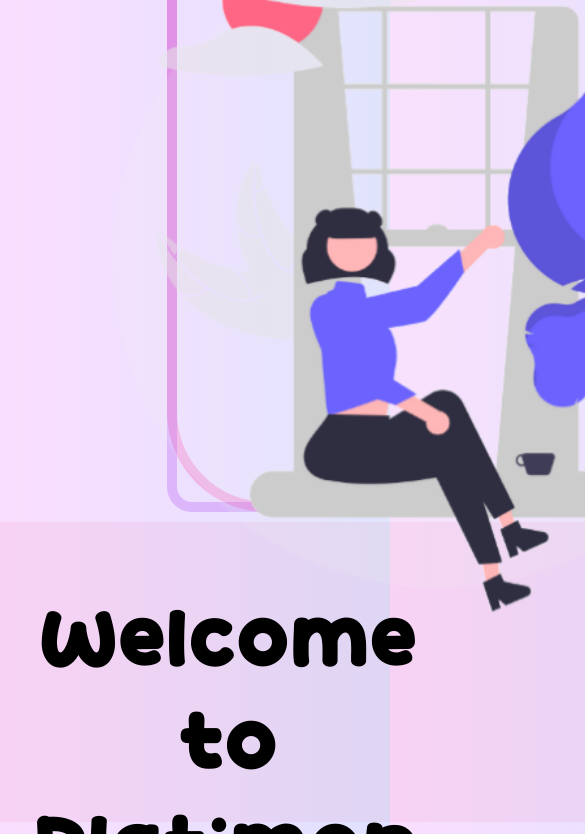
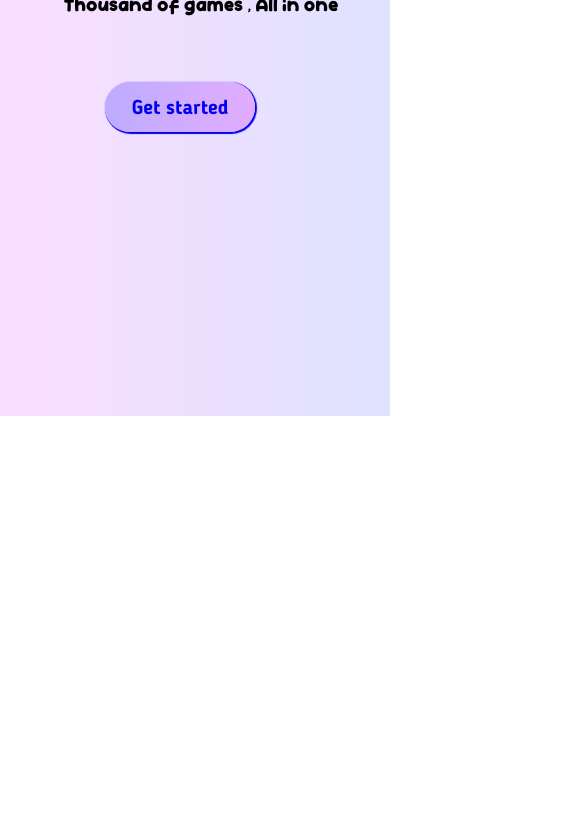
Before and after one commit to Propicchi/Platimon, a plain HTML site: page index.html in a window 390 px wide. Shown: the part 428-1262 px from the top of the page, 585 px wide, since content can reach past the window. After the commit the page ends 844 px from the top, so only its background shows below. Drawn offline with Linux system fonts and the light colour scheme.

Commit message:
Update style.css

```diff
--- a/style.css
+++ b/style.css
@@ -154,3 +154,312 @@
 		  font-family: wlc4;
 		  src: url(wlc4.ttf);
 		}
+@media screen and (max-width: 767px) {
+
+  	*{			padding: 0;margin: 0;
+
+		}
+
+
+
+		body{
+
+			background-image: linear-gradient(to right, rgba(251, 222, 255, 1),rgba(222, 226, 255, 1));
+
+
+
+			opacity: 0;
+
+			transition: opacity  3s;
+
+		}
+
+
+
+
+
+		.welcome{
+
+		  width: 250px;
+
+		  height: 250px;
+
+		  position: relative;
+
+		  top: 70px;
+
+		  left: 50px;
+
+		  background: url(welcome1.png);
+
+		  z-index: 3;
+
+		}
+
+		.wlcnotes{
+
+		  position: absolute;
+
+		  top: 310px;
+
+		  left: 12px;
+
+		  font-family: wlc2;
+
+		  text-align: center;
+
+		  font-weight: 100;
+
+		  z-index: 1;
+
+		  font-size: 15px;
+
+		}
+
+		.wlcnotes h1,p{
+
+		  font-weight: 100;
+
+
+
+		}
+
+		.wlcnotes h1{
+
+		  margin-top: 15px;
+
+		}
+
+		.wlcnotes p{
+
+		  margin-top: 10px;
+
+		}
+
+	  #getstarted {
+
+	    width: 150px;
+
+	    height: 50px;
+
+	    border-radius: 30px;
+
+	    position: absolute;
+
+	    top: 510px;
+
+	    left: 105px;
+
+	    background-image: linear-gradient(to right, rgba(189, 172, 255, 1),rgba(226, 172, 255, 1));
+
+	    box-shadow: 1px 1px 1px 1px;
+
+	    transition: all .25s ease-in-out;
+
+	  }
+
+	  #getstarted h1{
+
+	    font-size: 20px;
+
+	    position: absolute;
+
+	    top: 15.5px;
+
+	    left: 27px;
+
+	    font-family: wlc3;
+
+	  }
+
+	  #getstarted:active{
+
+	    transform: scale(.99);
+
+	    box-shadow: 0px 0px 0px 0px;
+
+
+
+	  }
+
+	  .harun1{
+
+	    width: 205px;
+
+	    height: 205px;
+
+	    border: 5px solid rgba(154, 17, 227, 1);
+
+	    border-radius: 19px 45px;
+
+	    position: absolute;
+
+	    left: 70px;
+
+	    top: 85px;
+
+	    opacity: 20%;
+
+	    z-index: 0;
+
+	    transform: rotate(0deg);
+
+	    animation: harun1 4s ease-in-out infinite;
+
+	  }
+
+	  @keyframes harun1{
+
+	    0%{
+
+	      transform: rotate(0deg);
+
+	      border-radius: 19px 45px;
+
+	    }
+
+	    50%{
+
+	      transform: rotate(360deg);
+
+	      border-radius: 19px 45px;
+
+	    }
+
+	    75%{
+
+	      transform: rotate(360deg);
+
+	      border-radius: 45px 19px;
+
+	    }
+
+	    100%{
+
+	      transform: rotate(360deg);
+
+	      border-radius: 19px 45px;
+
+	    }
+
+	  }
+
+	  .harun2{
+
+	    width: 205px;
+
+	    height: 205px;
+
+	    border: 5px solid rgba(255, 0, 135, 1);
+
+	    border-radius: 45px 19px;
+
+	    position: absolute;
+
+	    left: 70px;
+
+	    top: 85px;
+
+	    opacity: 20%;
+
+	    z-index: -1;
+
+	    transform: rotate(0deg);
+
+	    animation: harun2 4s ease-in-out infinite;
+
+	  }
+
+	  @keyframes harun2{
+
+	    0%{
+
+	      transform: rotate(0deg);
+
+	      border-radius: 45px 19px;
+
+	    }
+
+	    50%{
+
+	      transform: rotate(-360deg);
+
+	      border-radius: 45px 19px;
+
+	    }
+
+	    75%{
+
+	      transform: rotate(-360deg);
+
+	      border-radius: 19px 45px;
+
+	    }
+
+	    100%{
+
+	      transform: rotate(-360deg);
+
+	      border-radius: 45px 19px;
+
+	    }
+
+	  }
+
+	  .hi{
+
+	    width: 360px;
+
+	    height: 100px;
+
+	    background-color: palevioletred;
+
+	    position:relative;
+
+	    top: 70px;
+
+	    z-index: 0;
+
+	    opacity: 20%;
+
+	  }
+
+	  #container{
+
+	    transition: all .4s ease-in-out;
+
+	  }
+
+		@font-face {
+
+		  font-family: wlc;
+
+		  src: url(wlc.otf);
+
+		}
+
+		@font-face {
+
+		  font-family: wlc2;
+
+		  src: url(wlc2.ttf);
+
+		}
+
+		@font-face {
+
+		  font-family: wlc3;
+
+		  src: url(wlc3.ttf);
+
+		}
+
+		@font-face {
+
+		  font-family: wlc4;
+
+		  src: url(wlc4.ttf);
+
+		}
+
+}
```
